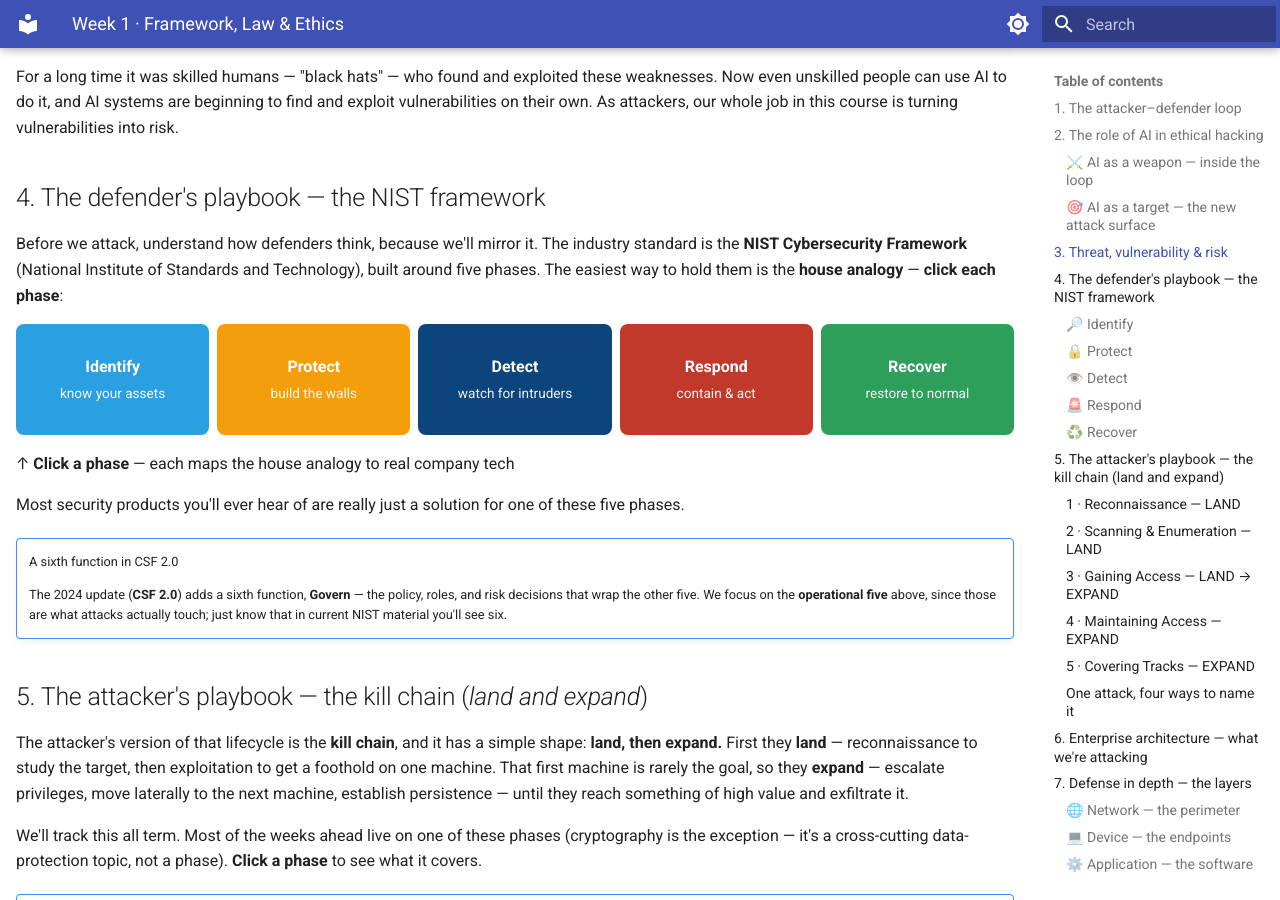
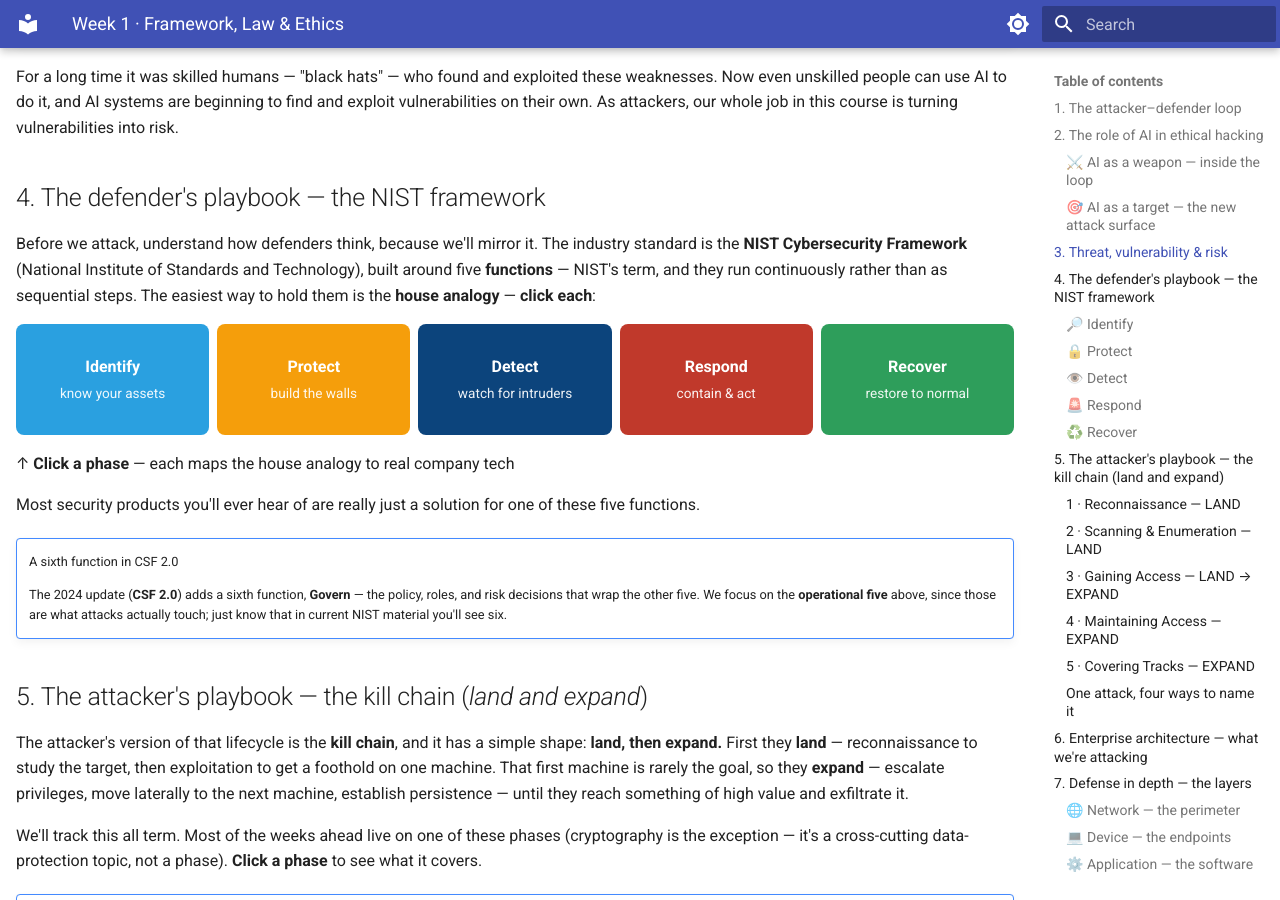
Before and after one commit to chalasanisree-courses/ethical-hacking, an MkDocs documentation site: the page built from source/docs/weeks/ethics-law-methodology.md, in a window 1280 px wide and 900 px high, scrolled down 2117 px. Built offline with MkDocs 1.6.1 and Material for MkDocs 9.7.7, drawn with Linux system fonts in a browser that asks for light colours.

Commit message:
error fixes

```diff
--- a/source/docs/weeks/ethics-law-methodology.md
+++ b/source/docs/weeks/ethics-law-methodology.md
@@ -85,7 +85,7 @@ AI is an **arms dealer selling to both sides**. Three shifts:
 
 The same model helps both teams — so the contest just moves faster, it doesn't tilt.
 
-<span class="ai-eg">💡 A SOC uses AI to triage 10,000 overnight alerts; an attacker points the same AI at those very services to find the way in.</span>
+<span class="ai-eg">💡 A **SOC (security operations center)** uses AI to triage 10,000 overnight alerts; an attacker points the same AI at those very services to find the way in.</span>
 
 </div>
 
@@ -196,7 +196,7 @@ For a long time it was skilled humans — "black hats" — who found and exploit
 
 ## 4. The defender's playbook — the NIST framework
 
-Before we attack, understand how defenders think, because we'll mirror it. The industry standard is the **NIST Cybersecurity Framework** (National Institute of Standards and Technology), built around five phases. The easiest way to hold them is the **house analogy** — **click each phase**:
+Before we attack, understand how defenders think, because we'll mirror it. The industry standard is the **NIST Cybersecurity Framework** (National Institute of Standards and Technology), built around five **functions** — NIST's term, and they run continuously rather than as sequential steps. The easiest way to hold them is the **house analogy** — **click each**:
 
 <div class="nist-strip" markdown="1">
 
@@ -284,7 +284,7 @@ Get back to a normal operating state.
 
 </div>
 
-Most security products you'll ever hear of are really just a solution for one of these five phases.
+Most security products you'll ever hear of are really just a solution for one of these five functions.
 
 <div class="admonition note" markdown="1">
 
```
Also changed, not shown: other parts of source/docs/weeks/ethics-law-methodology.md (+6 -6 lines), source/docs/weeks/wireless-hacking.md (+1 -1 lines), 2 other files.
